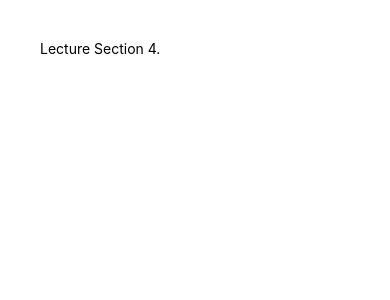
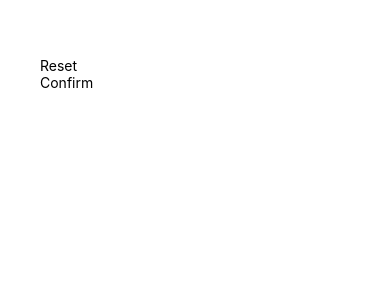
Before and after one commit to yoon-tae-ho/react-native-udemy, a React Native app: screen / in a window 390 px wide. Shown: the top 300 px of the page. Built offline with nearby package versions, Linux system fonts and the light colour scheme.

Commit message:
Lecture ~43

```diff
--- a/App.tsx
+++ b/App.tsx
@@ -1,10 +1,12 @@
-import { useState } from "react";
+import { StatusBar } from "expo-status-bar";
 import { StyleSheet, Text, View } from "react-native";
+import StartGameScreen from "./src/screens/StartGameScreen";
 
 export default function App() {
   return (
     <View style={styles.appContainer}>
-      <Text>Lecture Section 4.</Text>
+      <StatusBar style="auto" />
+      <StartGameScreen />
     </View>
   );
 }
--- /dev/null
+++ b/src/components/PrimaryButton.tsx
@@ -0,0 +1,16 @@
+import { FC, ReactNode } from "react";
+import { Text, View } from "react-native";
+
+interface IProps {
+  children?: ReactNode;
+}
+
+const PrimaryButton: FC<IProps> = ({ children }: IProps) => {
+  return (
+    <View>
+      <Text>{children}</Text>
+    </View>
+  );
+};
+
+export default PrimaryButton;
--- /dev/null
+++ b/src/screens/StartGameScreen.tsx
@@ -0,0 +1,15 @@
+import { FC } from "react";
+import { TextInput, View } from "react-native";
+import PrimaryButton from "../components/PrimaryButton";
+
+const StartGameScreen: FC = () => {
+  return (
+    <View>
+      <TextInput />
+      <PrimaryButton>Reset</PrimaryButton>
+      <PrimaryButton>Confirm</PrimaryButton>
+    </View>
+  );
+};
+
+export default StartGameScreen;
```
Also changed, not shown: src/screens/GameOverScreen.tsx (added, +8 -0 lines), src/screens/GameScreen.tsx (added, +8 -0 lines).
